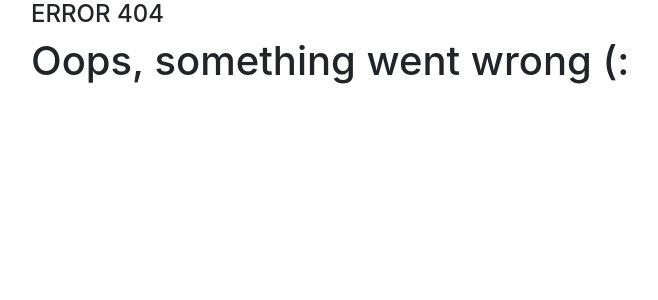
After one commit to artem-shestakov/MicroBlog_Flask, a Flask app: template templates/404.html in a window 1280 px wide. The commit adds this page. Shown: the top 300 px of the page, without its empty margins (54-712 px from the left). Run offline with Flask 2, Linux system fonts and the light colour scheme; the template is opened without the code that fills it, so the values that code supplies are empty; some libraries are stand-ins or nearby versions.

Commit message:
Add error 404 template

```diff
--- a/main.py
+++ b/main.py
@@ -160,5 +160,10 @@ def posts_by_user(username):
     return render_template("use.html", user=user, posts=posts, recent=recent, top_tags=top_tags)
 
 
+@app.errorhandler(404)
+def page_404(error):
+    return render_template('404.html'), 404
+
+
 if __name__ == '__main__':
     app.run(host="0.0.0.0")
--- /dev/null
+++ b/templates/404.html
@@ -0,0 +1,14 @@
+{% extends 'base.html' %}
+
+{% block title %}
+ERROR 404
+{% endblock %}
+
+{% block leftbody %}
+<div class="row">
+    <div class="col">
+        <h4>ERROR 404</h4>
+        <h1>Oops, something went wrong (:</h1>
+    </div>
+</div>
+{% endblock %}
--- a/templates/macros.html
+++ b/templates/macros.html
@@ -55,7 +55,7 @@
 
 {% macro render_pagination(pagination) %}
 <nav>
-    <ul class="pagination">
+    <ul class="pagination justify-content-center">
         {% if pagination.has_prev %}
             <li class="page-item">
                 <a class="page-link" href="{{ url_for('home', page=pagination.prev().page)}}">Previous</a>
```
